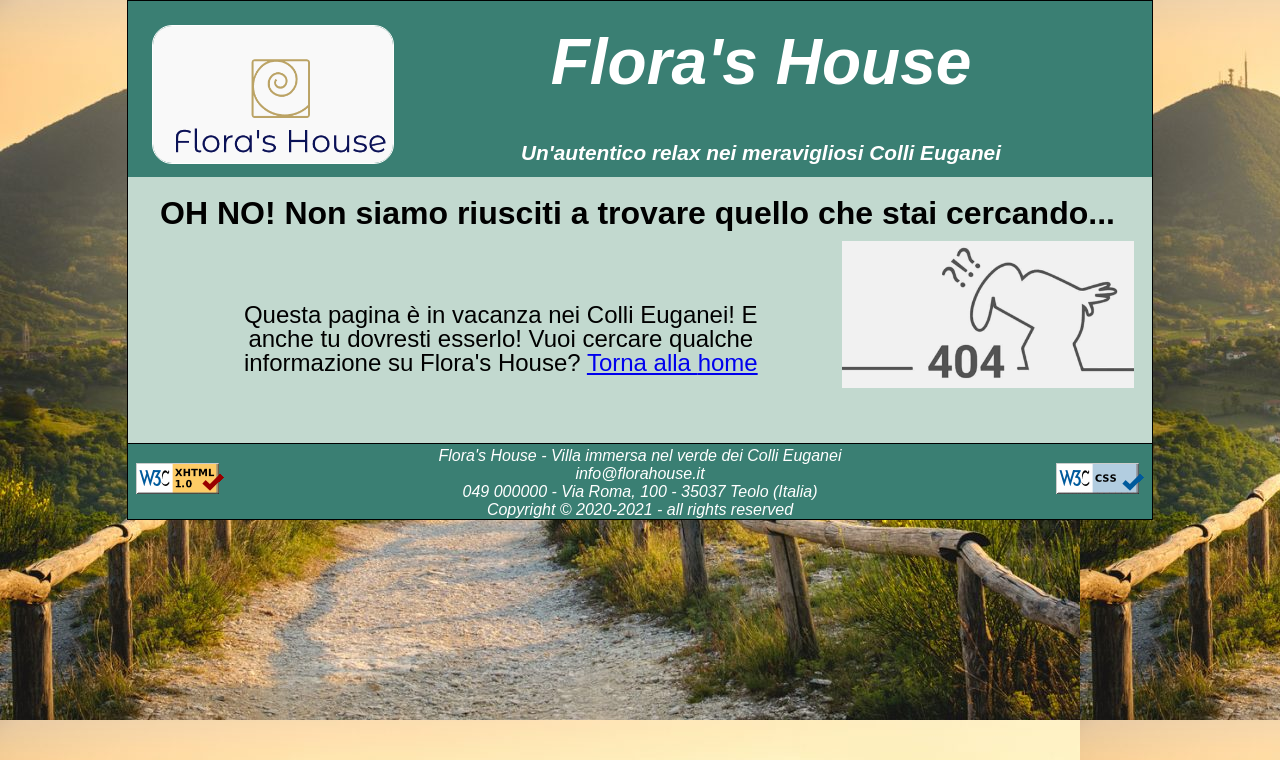
After one commit to comodei/Flora-s-House-TecWeb-Project-, a PHP site: page /html/404.html in a window 1280 px wide. The commit adds this page. Shown: the top 760 px of the page. Run offline with PHP 8.4, Linux system fonts and the light colour scheme.

Commit message:
Aggiunta pagina 404

```diff
--- /dev/null
+++ b/html/404.html
@@ -0,0 +1,51 @@
+<!DOCTYPE html PUBLIC "-//W3C//DTD XHTML+ARIA 1.0//EN"
+    "http://www.w3.org/WAI/ARIA/schemata/xhtml-aria-1.dtd">
+<html xmlns="http://www.w3.org/1999/xhtml" xml:lang="it" lang="it">
+
+<head>
+<meta http-equiv="Content-Type" content="text/html; charset=utf-8" />
+
+<title>Errore 404 - Flora's House</title>
+<meta name="title" content="Flora's House" />
+<!--titolo del sito che compare nella lista dei risultati prodotti a seguito di una query-->
+<meta name="description" content="Errore 404 durante la vista del sito"/>
+<!-- per produrre la descrizione che compare sotto al titolo della pagina nella lista dei risultati prodotti a seguito di una query-->
+<meta name="viewport" content="width=device-width" />
+<meta name="keywords" content="404,Errore,Flora's House, Teolo"/>
+<meta name="author" content="Daniele Spigolon Cesare Omodei Valton Tahiraj"/>
+<meta name="language" content="Italian it"/>
+
+<link rel="stylesheet" type="text/css" href="../style/style_lavoro.css" media="screen" />
+<link rel="stylesheet" href="../style/printPagine.css" type="text/css" media="print" />
+</head>
+<body>
+<div id="header" role="banner">
+    <ul>
+    <li><a href="#menu" class="aiutiNascosti" title="Vai al menu" aria-label="Vai al menu">Vai al menù</a></li>
+    <li><a href="#main" class="aiutiNascosti" title="Vai al contenuto" aria-label="Vai al contenuto">Vai al contenuto principale</a></li>
+    </ul>
+    <img id="logo" src="../images/logo.png" alt="Logo che riporta il nome della casa Flora's House con sopra una spirale" role="img"/>
+    <h1>Flora's House</h1>
+    <h3>Un'autentico <span xml:lang="en">relax</span> nei meravigliosi Colli Euganei</h3>
+</div>
+<div class="main" role="main">
+  <h1 class="titolo_404">OH NO! Non siamo riusciti a trovare quello che stai cercando...</h1>
+            <p class="sottotitolo_404">
+                Questa pagina è in vacanza nei Colli Euganei! E anche tu dovresti esserlo! Vuoi cercare qualche informazione su <span xml:lang="en">Flora's House?</span>
+                <a href="base.html">Torna alla <span xml:lang="en">home</span></a>
+            </p>
+            <img class="img_404" src="../images/404.jpg" alt="Immagine di una persona che sta guardando la scritta 404" />
+</div>
+
+<div id="footer" title="footer" aria-label="footer">
+    <img id="imgValidCSS" src="../images/vcss-blue.gif" alt="validità css" role="img"/>
+    <img id="imgValidCode" src="../images/valid-xhtml10.png" alt="logo validità xhtml" role="img"/>
+    <ul>
+      <li>Flora's House - Villa immersa nel verde dei Colli Euganei</li>
+      <li>info@florahouse.it</p>
+      <li>049 000000 - Via Roma, 100 - 35037 Teolo (Italia)</li>
+      <li>Copyright © 2020-2021 - all rights reserved</li>
+   </ul>
+</div>
+</body>
+</html>
--- a/style/style_lavoro.css
+++ b/style/style_lavoro.css
@@ -166,10 +166,15 @@ img#villa{
     background-color: #3A7F73;
     color: white;
 }
+#footer ul li{
+  list-style-type: none;
+}
 #imgValidCode{
+    padding-top:1em;
     float:left;
 }
 #imgValidCSS{
+    padding-top:1em;
     float:right;
 }
 
@@ -300,3 +305,23 @@ div.slider a {
 div.slider > a:focus {
   background: #000;
 }
+/*PAGINA 404*/
+.main p.titolo_404{
+    font-size: 2em;
+    font-weight: bold;
+    text-align: center;
+    margin-bottom: 0.5em;
+
+}
+.main p.sottotitolo_404{
+    font-size: 1.5em;
+    text-align: center;
+    width: 60%;
+    float: left;
+    margin: 8% 2em 2em 2em;
+}
+.main img.img_404{
+    width: 30%;
+    height: auto;
+    padding-top: 1em;
+}
```
Also changed, not shown: html/base.html (+7 -5 lines), html/contatti.html (+7 -5 lines), html/dintorni.html (+7 -5 lines), images/404.jpg (added).
